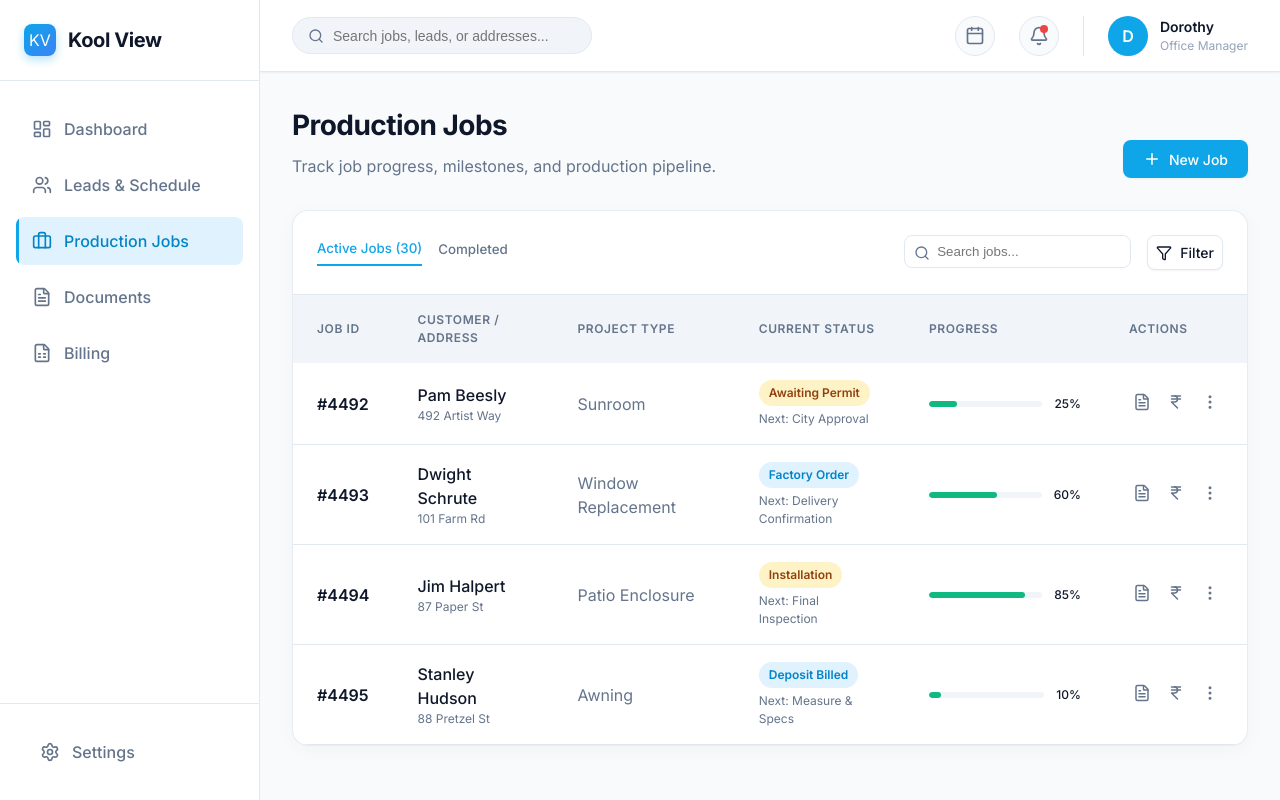
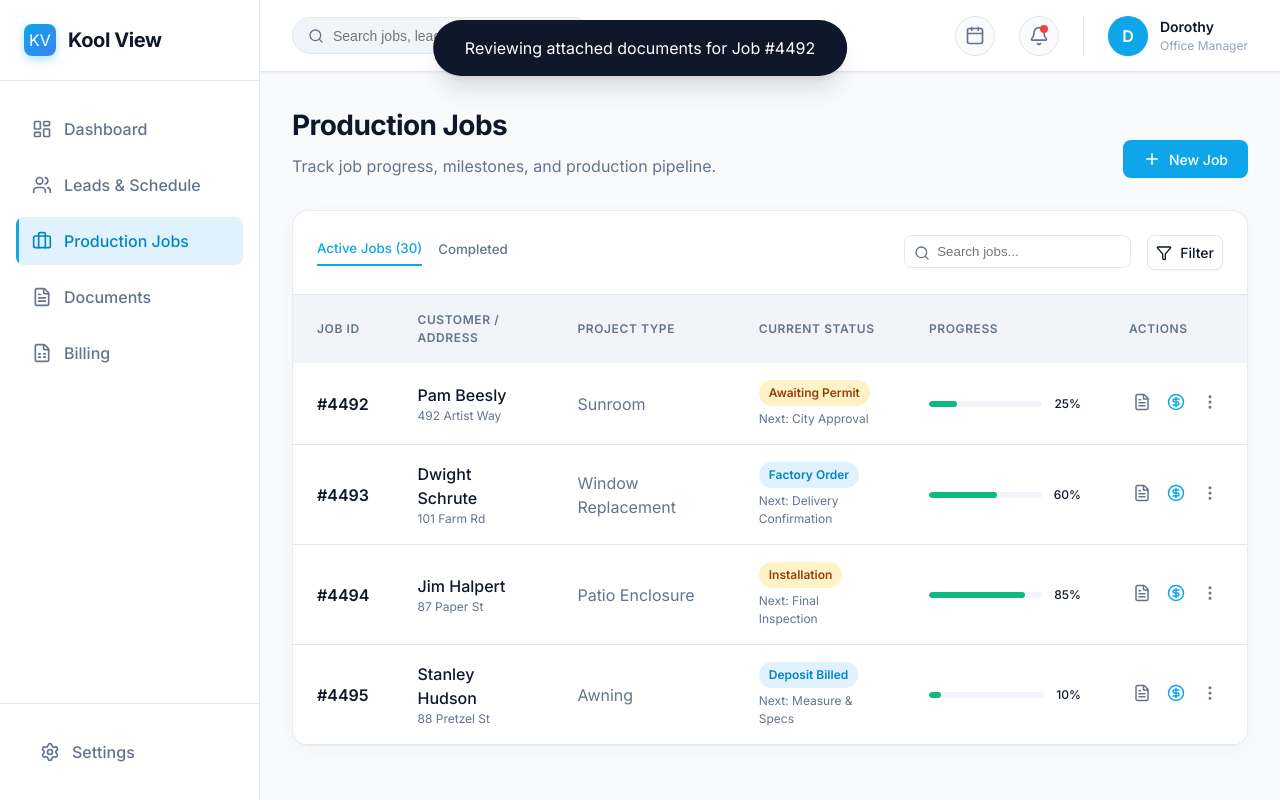
Before and after one commit to ahmadhassan91/KoolView, a React (Vite) app: page /jobs in a window 1280 px wide. Both pictures are taken after a click on the button 1141 px from the left and 403 px from the top of the page. Built offline with nearby package versions, Linux system fonts and the light colour scheme.

Commit message:
fix: replace Indian Rupee with US Dollar sign and make Job actions interactive

```diff
--- a/src/pages/Billing.jsx
+++ b/src/pages/Billing.jsx
@@ -1,5 +1,5 @@
 import React, { useState } from 'react';
-import { Plus, Download, Search, Filter, IndianRupee, Eye, Send, CheckCircle2 } from 'lucide-react';
+import { Plus, Download, Search, Filter, CircleDollarSign, Eye, Send, CheckCircle2 } from 'lucide-react';
 import Modal from '../components/Modal';
 
 export default function Billing() {
--- a/src/pages/Dashboard.jsx
+++ b/src/pages/Dashboard.jsx
@@ -1,5 +1,5 @@
 import React from 'react';
-import { Plus, CheckCircle2, Clock, IndianRupee, Users, TrendingUp, AlertCircle, FileText, ArrowRight, Briefcase } from 'lucide-react';
+import { Plus, CheckCircle2, Clock, CircleDollarSign, Users, TrendingUp, AlertCircle, FileText, ArrowRight, Briefcase } from 'lucide-react';
 
 const DashboardCard = ({ title, value, subtext, icon: Icon, trend, type = 'default' }) => {
   const getTrendColor = () => {
@@ -51,7 +51,7 @@ export default function Dashboard() {
   const activities = [
     { id: 1, type: 'lead', text: 'New lead assigned from HomeAdvisor: Michael Scott', time: '10 mins ago', icon: Users, color: 'primary' },
     { id: 2, type: 'job', text: 'Permit approved for Job #4492 (123 Elm St)', time: '1 hour ago', icon: CheckCircle2, color: 'success' },
-    { id: 3, type: 'invoice', text: 'Invoice #INV-204 paid by Jim Halpert', time: '3 hours ago', icon: IndianRupee, color: 'success' },
+    { id: 3, type: 'invoice', text: 'Invoice #INV-204 paid by Jim Halpert', time: '3 hours ago', icon: CircleDollarSign, color: 'success' },
     { id: 4, type: 'doc', text: 'Contract uploaded for Job #4495', time: 'Yesterday', icon: FileText, color: 'primary' },
   ];
 
--- a/src/pages/Jobs.jsx
+++ b/src/pages/Jobs.jsx
@@ -1,17 +1,18 @@
 import React, { useState } from 'react';
-import { Plus, Filter, Search, MoreVertical, FileText, IndianRupee } from 'lucide-react';
+import { Plus, Filter, Search, MoreVertical, FileText, CircleDollarSign } from 'lucide-react';
 import Modal from '../components/Modal';
 
 export default function Jobs() {
   const [activeTab, setActiveTab] = useState('active');
   const [selectedJob, setSelectedJob] = useState(null);
+  const [actionMessage, setActionMessage] = useState('');
 
-  const jobs = [
+  const [jobs, setJobs] = useState([
     { id: '4492', customer: 'Pam Beesly', address: '492 Artist Way', type: 'Sunroom', status: 'Awaiting Permit', nextAction: 'City Approval', progress: 25 },
     { id: '4493', customer: 'Dwight Schrute', address: '101 Farm Rd', type: 'Window Replacement', status: 'Factory Order', nextAction: 'Delivery Confirmation', progress: 60 },
     { id: '4494', customer: 'Jim Halpert', address: '87 Paper St', type: 'Patio Enclosure', status: 'Installation', nextAction: 'Final Inspection', progress: 85 },
     { id: '4495', customer: 'Stanley Hudson', address: '88 Pretzel St', type: 'Awning', status: 'Deposit Billed', nextAction: 'Measure & Specs', progress: 10 },
-  ];
+  ]);
 
   const getStatusBadge = (status) => {
     const map = {
@@ -22,6 +23,22 @@ export default function Jobs() {
       'Completed': 'success'
     };
     return `badge badge-${map[status] || 'secondary'}`;
+  };
+
+  const showToast = (msg) => {
+    setActionMessage(msg);
+    setTimeout(() => setActionMessage(''), 3000);
+  };
+
+  const handleAction = (e, actionType, job) => {
+    e.stopPropagation(); // prevent opening the job details modal
+    if (actionType === 'doc') {
+      showToast(`Reviewing attached documents for Job #${job.id}`);
+    } else if (actionType === 'invoice') {
+      showToast(`Generating auto-filled invoice for Job #${job.id}`);
+    } else if (actionType === 'more') {
+      showToast(`Opening advanced options for Job #${job.id}`);
+    }
   };
 
   const JobTimeline = ({ job }) => {
@@ -61,7 +78,26 @@ export default function Jobs() {
   };
 
   return (
-    <div className="animate-fade-in">
+    <div className="animate-fade-in relative">
+      {/* Toast Notification */}
+      {actionMessage && (
+        <div style={{
+          position: 'fixed',
+          top: '20px',
+          right: '50%',
+          transform: 'translateX(50%)',
+          backgroundColor: 'var(--text-main)',
+          color: 'white',
+          padding: '1rem 2rem',
+          borderRadius: 'var(--radius-full)',
+          boxShadow: 'var(--shadow-float)',
+          zIndex: 1000,
+          animation: 'fadeInDown 0.3s ease-out'
+        }}>
+          {actionMessage}
+        </div>
+      )}
+
       <div className="page-header">
         <div>
           <h1 className="page-title">Production Jobs</h1>
@@ -142,13 +178,13 @@ export default function Jobs() {
                   </td>
                   <td style={{ padding: '1rem 1.5rem' }} onClick={(e) => e.stopPropagation()}>
                     <div style={{ display: 'flex', gap: '0.5rem' }}>
-                      <button style={{ padding: '0.25rem', color: 'var(--text-muted)', transition: 'color 0.2s' }} title="View Documents">
+                      <button onClick={(e) => handleAction(e, 'doc', job)} style={{ padding: '0.25rem', color: 'var(--text-muted)', transition: 'color 0.2s', cursor: 'pointer' }} title="View Documents">
                         <FileText size={18} />
                       </button>
-                      <button style={{ padding: '0.25rem', color: 'var(--text-muted)', transition: 'color 0.2s' }} title="Generate Invoice">
-                        <IndianRupee size={18} />
+                      <button onClick={(e) => handleAction(e, 'invoice', job)} style={{ padding: '0.25rem', color: 'var(--primary)', transition: 'color 0.2s', cursor: 'pointer' }} title="Generate Invoice">
+                        <CircleDollarSign size={18} />
                       </button>
-                      <button style={{ padding: '0.25rem', color: 'var(--text-muted)', transition: 'color 0.2s' }}>
+                      <button onClick={(e) => handleAction(e, 'more', job)} style={{ padding: '0.25rem', color: 'var(--text-muted)', transition: 'color 0.2s', cursor: 'pointer' }} title="More Options">
                         <MoreVertical size={18} />
                       </button>
                     </div>
```
